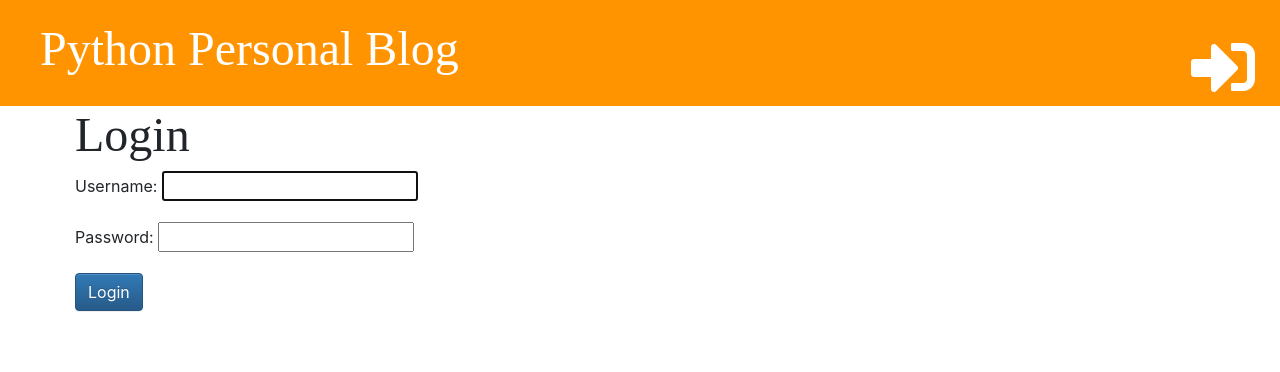
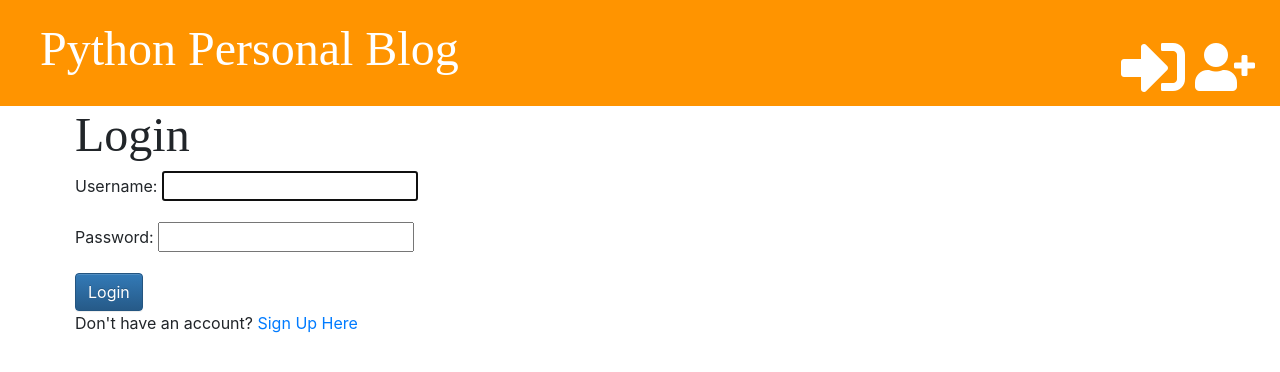
Before and after one commit to sebauru87/blog_site, a Django app: page /accounts/login/ in a window 1280 px wide. Shown: the top 372 px of the page. Run offline with Django 3.2, Linux system fonts and the light colour scheme; some libraries are stand-ins or nearby versions; some web fonts are replaced.

Commit message:
add icon and link to sign up

```diff
--- a/blog/static/css/blog.css
+++ b/blog/static/css/blog.css
@@ -41,6 +41,9 @@ h1, h2, h3, h4 {
     margin-top: 10px;
     padding: 5px;
 }
+.fa-user-plus {
+    margin-top: 8px;
+}
 .comment {
     margin: 20px 0 20px 20px;
 }
--- a/blog/templates/blog/base.html
+++ b/blog/templates/blog/base.html
@@ -27,6 +27,7 @@
         <a href="{% url 'post_new' %}" class="top-menu"><i class="fas fa-plus fa-4x"></i></a>
         <p class="top-menu">Hello: {{user.username}}<small>(<a href="{% url 'logout' %}">Log out</a>)</small></p>
         {% else %}
+        <a href="{% url 'signup' %}" class="top-menu"><i class="fas fa-user-plus fa-3x"></i></a>
         <a href="{% url 'login' %}" class="top-menu"><i class="fas fa-sign-in-alt fa-4x"></i></a>
         {% endif %}
         <h1><a href="{% url 'post_list' %}">Python Personal Blog</a></h1>
--- a/blog/templates/registration/login.html
+++ b/blog/templates/registration/login.html
@@ -7,4 +7,5 @@
         {{ form.as_p }}
         <button type="submit" class="btn btn-primary">Login</button>
     </form>
+    <p>Don't have an account? <a href="{% url 'signup' %}">Sign Up Here</a></p>
 {% endblock %}
```
Also changed, not shown: db.sqlite3.
